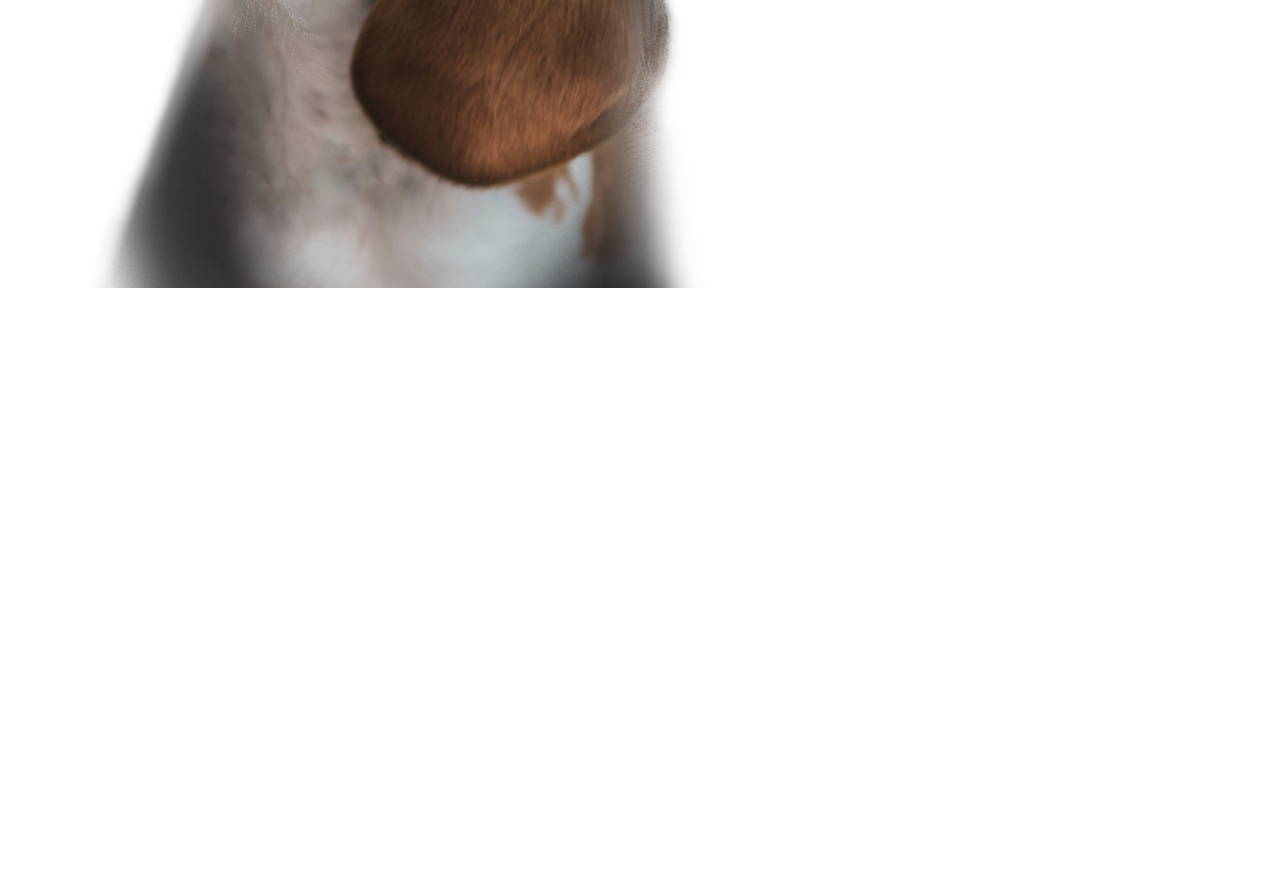
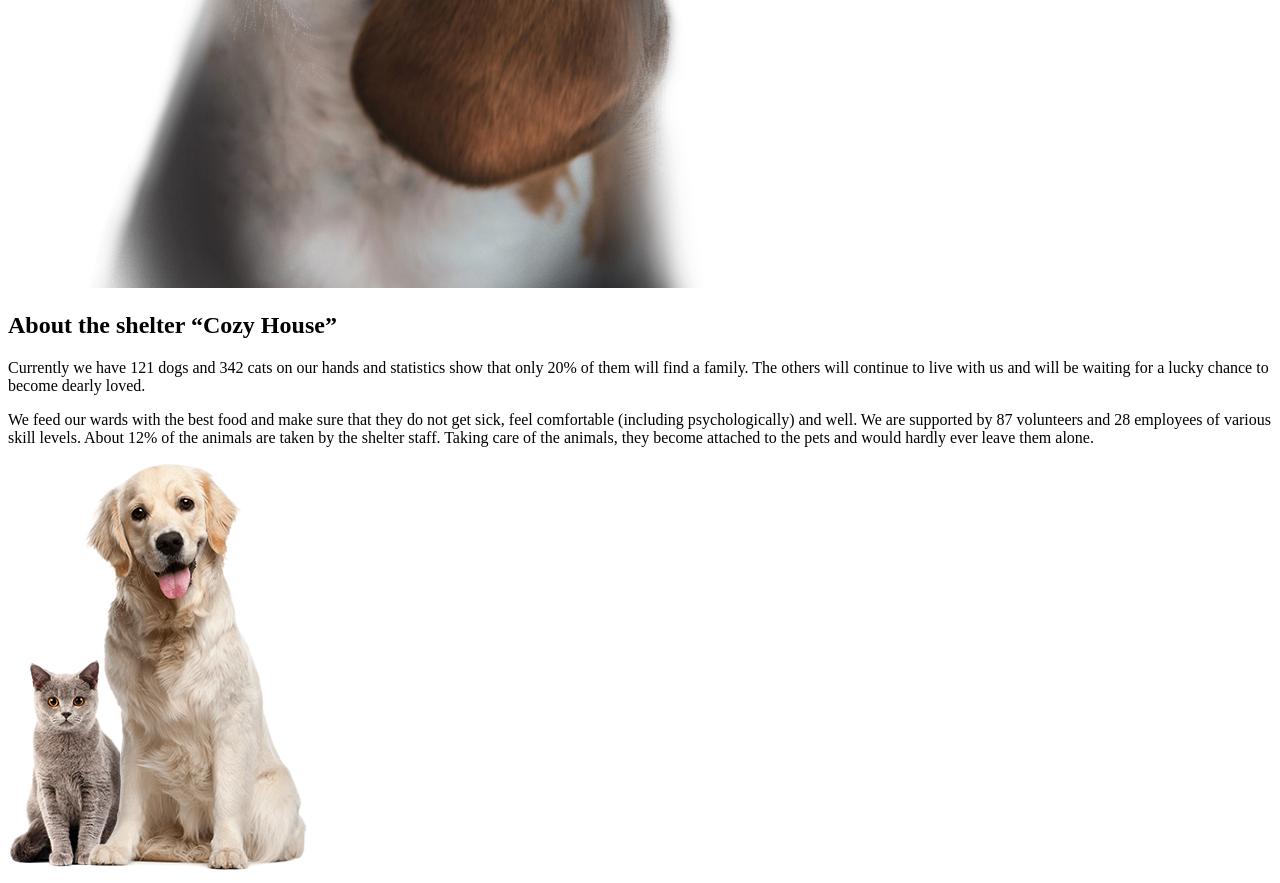
Before and after one commit to EinarStray/shelter, a plain HTML site: page index.html in a window 1280 px wide. Shown: the part 660-1543 px from the top of the page. Before the commit the page ends 960 px from the top, so only its background shows below. Drawn offline with Linux system fonts and the light colour scheme.

Commit message:
feat: add about section to index (Tue, Jun 09, 2026 02:37:02 PM)

```diff
--- a/index.html
+++ b/index.html
@@ -31,7 +31,22 @@
     </div>
   </header>
   <main>
-    <section class=""></section>
+    <section class="about">
+      <div class="wrapper about__wrapper">
+        <div class="about__content">
+          <h2 class="about__title">About the shelter
+            “Cozy House”</h2>
+          <p class="about__text">Currently we have 121 dogs and 342 cats on our hands and statistics show that only 20% of them will find a family.
+            The others will continue to live with us and will be waiting for a lucky chance to become dearly loved.</p>
+          <p class="about__text">We feed our wards with the best food and make sure that they do not get sick, feel comfortable (including psychologically) and well.
+            We are supported by 87 volunteers and 28 employees of various skill levels. About 12% of the animals are taken by the shelter staff.
+            Taking care of the animals, they become attached to the pets and would hardly ever leave them alone.</p>
+        </div>
+        <div class="about__img">
+          <img src="./assets/img/about/about-pets.png" alt="">
+        </div>
+      </div>
+    </section>
     <section class=""></section>
     <section class=""></section>
     <section class=""></section>
```
Also changed, not shown: assets/img/about/about-pets.png (added), assets/img/pets/pets-jennifer.png (added), assets/img/pets/pets-katrine.png (added), assets/img/pets/pets-woody.png (added), 1 other file.
